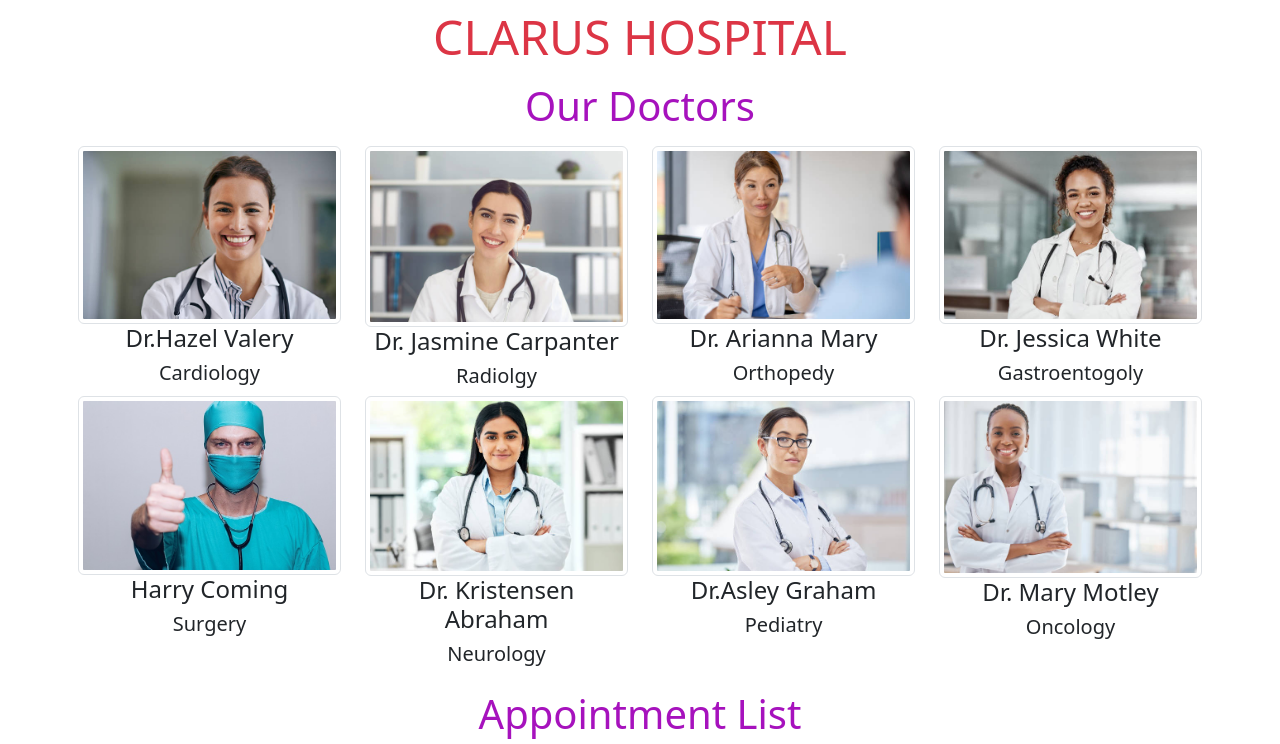
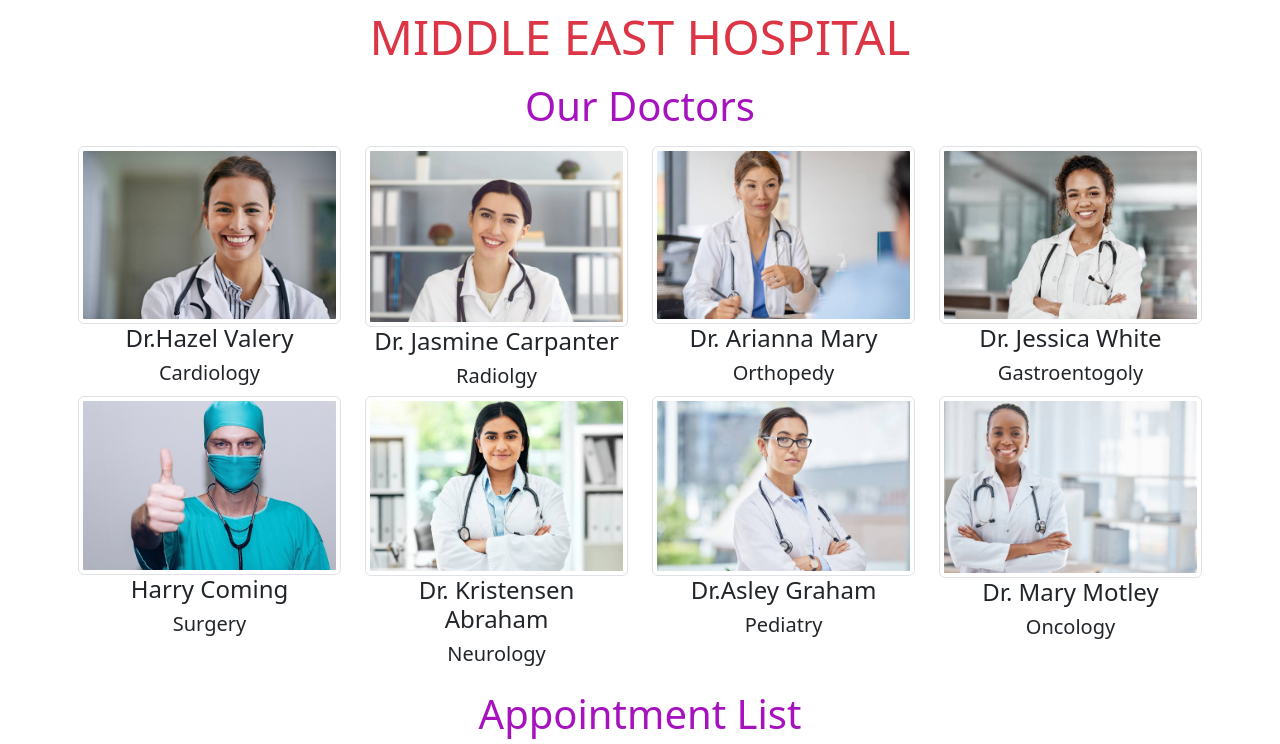
Before and after one commit to Tolga-Ozd/Appointment-App, a React (Create React App) app: page / in a window 1280 px wide. Shown: the top 744 px of the page. Built offline with nearby package versions, Linux system fonts and the light colour scheme.

Commit message:
fix: text

```diff
--- a/src/pages/Home.jsx
+++ b/src/pages/Home.jsx
@@ -9,7 +9,7 @@
 
   return (
     <main className="text-center mt-2">
-      <h1 className="display-5 text-danger">CLARUS HOSPITAL</h1>
+      <h1 className="display-5 text-danger">MIDDLE EAST HOSPITAL</h1>
       <Doctors  apps = {appointments} setApps = {setAppointments}/>
       <AppointmentList apps = {appointments} setApps = {setAppointments}  />
     </main>
```
